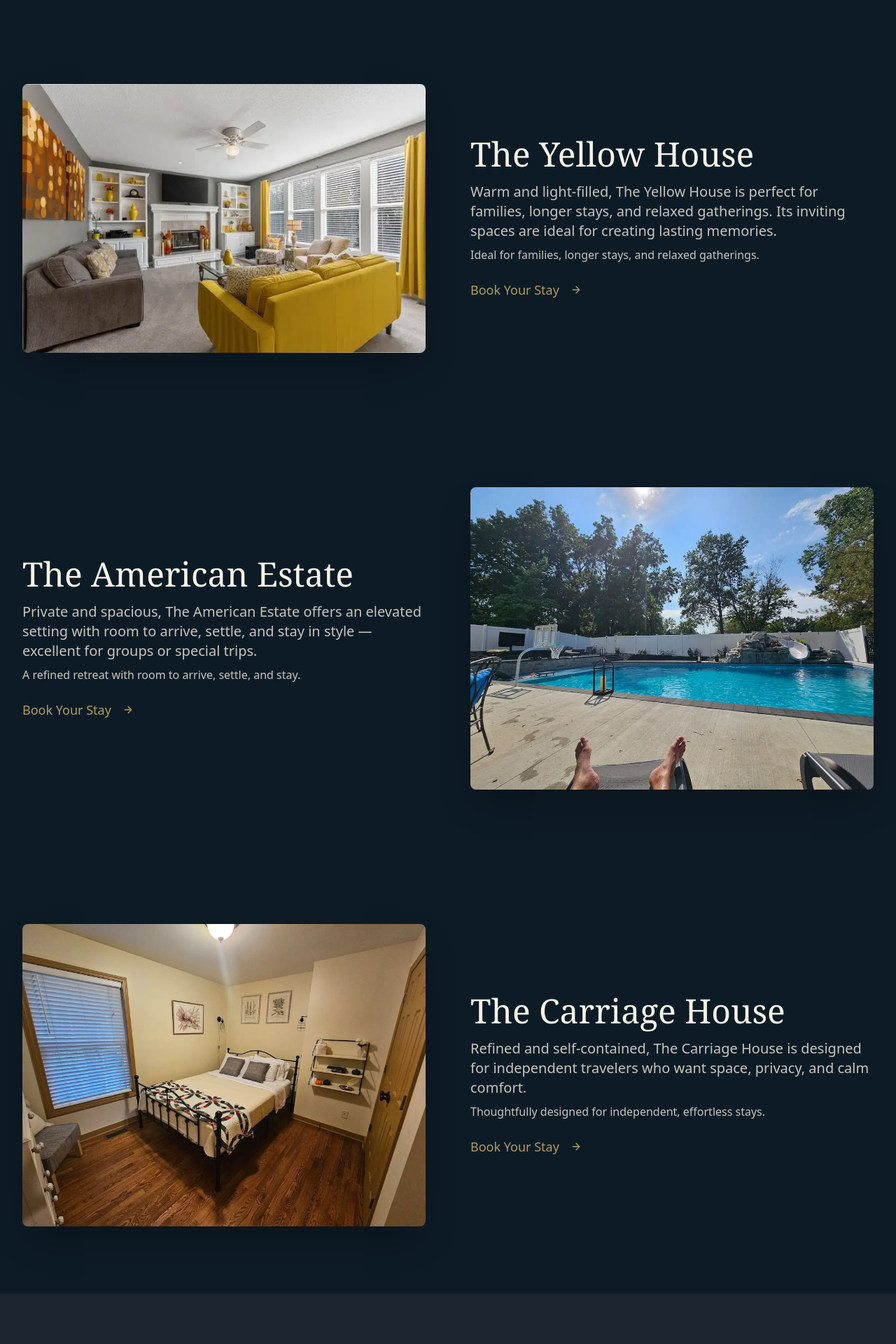
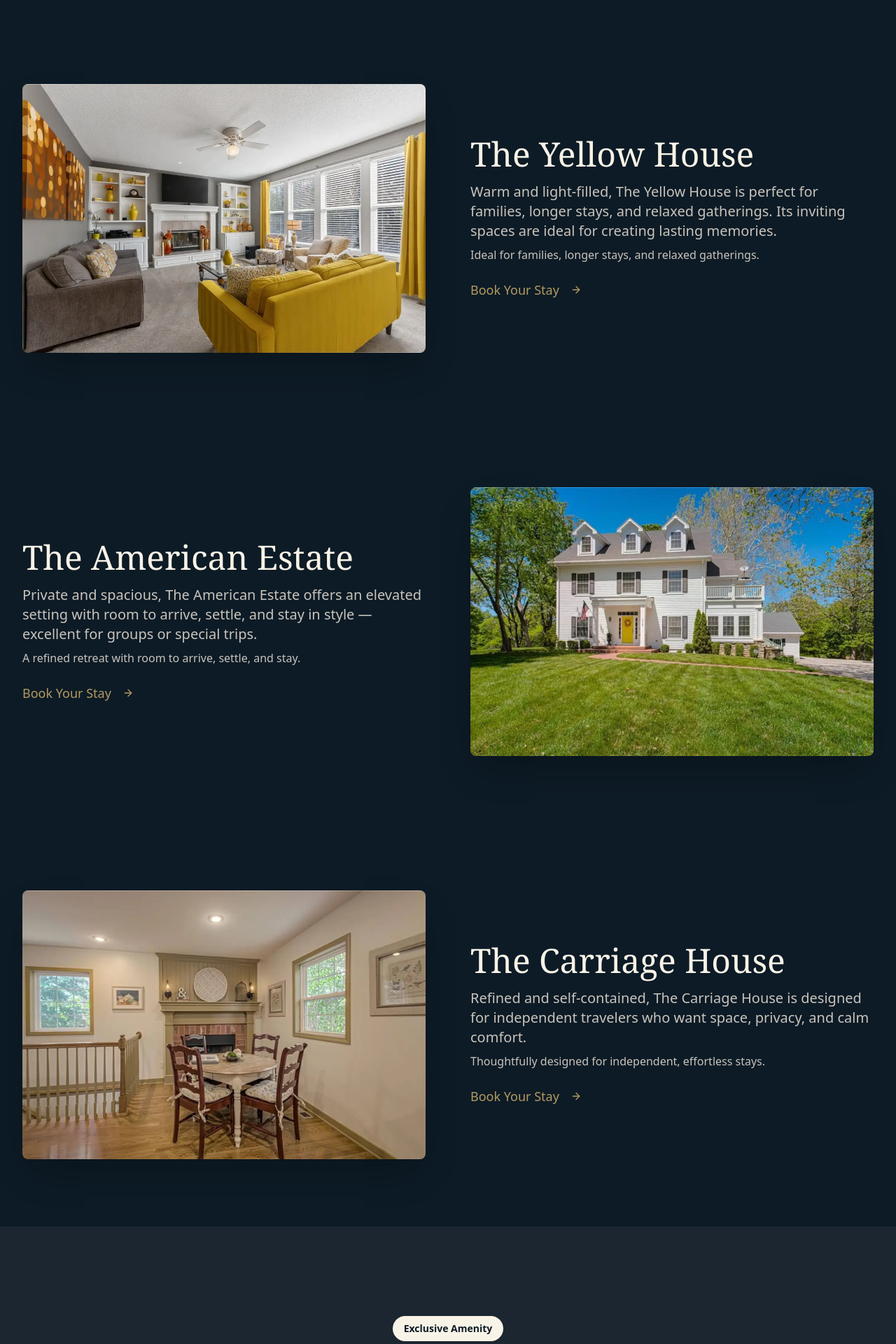
Before and after one commit to PankajKumar2310/Americon-collection, a Next.js app: page / in a window 1280 px wide. Shown: the part 1220-3140 px from the top of the page at 70% size. Built offline with nearby package versions, Linux system fonts and the light colour scheme.

Commit message:
Update images

```diff
--- a/components/FeaturedListings.tsx
+++ b/components/FeaturedListings.tsx
@@ -17,7 +17,7 @@ const FeaturedListings = () => {
       descriptor: translations.pages.home?.featuredListings?.yellowHouse?.descriptor || "Warm. Light-filled. Designed for shared moments.",
       supportingLine: translations.pages.home?.featuredListings?.yellowHouse?.supportingLine || "Ideal for families, longer stays, and relaxed gatherings.",
       ctaText: translations.pages.home?.featuredListings?.yellowHouse?.ctaText || "View residence",
-      imageUrl: "/images/yellowimages/bannerimage.jpg",
+      imageUrl: "/images/yellowimages/maiin.webp",
       linkTo: "/listings/yellow-house",
       cardClass: "yellow-house",
       animation: { rotateY: -6, duration: 1.1 },
@@ -28,7 +28,7 @@ const FeaturedListings = () => {
       descriptor: translations.pages.home?.featuredListings?.americanEstate?.descriptor || "Private. Spacious. Elevated in scale and setting.",
       supportingLine: translations.pages.home?.featuredListings?.americanEstate?.supportingLine || "A refined retreat with room to arrive, settle, and stay.",
       ctaText: translations.pages.home?.featuredListings?.americanEstate?.ctaText || "Explore the estate",
-      imageUrl: "/images/americonimages/175903-461844-pdoWwixIzOkYijW--MdrVbmA5m3uwT1LUsXGoYegxjb8-6932462b9f9c6.webp",
+      imageUrl: "/images/americonimages/americonmain.webp",
       linkTo: "/listings/american-estate",
       cardClass: "american-estate",
       animation: { rotateY: -4, duration: 1.4 },
@@ -39,7 +39,7 @@ const FeaturedListings = () => {
       descriptor: translations.pages.home?.featuredListings?.carriageHouse?.descriptor || "Refined. Self-contained. Calm by design.",
       supportingLine: translations.pages.home?.featuredListings?.carriageHouse?.supportingLine || "Thoughtfully designed for independent, effortless stays.",
       ctaText: translations.pages.home?.featuredListings?.carriageHouse?.ctaText || "Discover the carriage house",
-      imageUrl: "/images/carriageimages/175903-461812-----s9BMRTFQs1F5MopSI1G--GceoU6r--ajii-m--IjdLiE-69322a0070167.webp",
+      imageUrl: "/images/carriageimages/175903-461812-o04e-oIoJqOkpLUIlIzyPcHbHWMLWMYlANYSIHCH8pk-69322a0174d15.webp",
       linkTo: "/listings/carriage-house",
       cardClass: "carriage-house",
       animation: { rotateY: -3, duration: 0.9 },
--- a/components/GalleryFeaturedCard.tsx
+++ b/components/GalleryFeaturedCard.tsx
@@ -17,7 +17,7 @@ const FeaturedListings = () => {
       descriptor: translations.pages.home?.featuredListings?.yellowHouse?.descriptor || "Warm. Light-filled. Designed for shared moments.",
       supportingLine: translations.pages.home?.featuredListings?.yellowHouse?.supportingLine || "Ideal for families, longer stays, and relaxed gatherings.",
       ctaText: translations.pages.home?.featuredListings?.yellowHouse?.ctaText || "View residence",
-      imageUrl: "/images/yellowimages/bannerimage.jpg",
+      imageUrl: "/images/yellowimages/maiin.webp",
       linkTo: "/listings/yellow-house",
       cardClass: "yellow-house",
       animation: { rotateY: -6, duration: 1.1 },
@@ -28,7 +28,7 @@ const FeaturedListings = () => {
       descriptor: translations.pages.home?.featuredListings?.americanEstate?.descriptor || "Private. Spacious. Elevated in scale and setting.",
       supportingLine: translations.pages.home?.featuredListings?.americanEstate?.supportingLine || "A refined retreat with room to arrive, settle, and stay.",
       ctaText: translations.pages.home?.featuredListings?.americanEstate?.ctaText || "Explore the estate",
-      imageUrl: "/images/americonimages/175903-461844-pdoWwixIzOkYijW--MdrVbmA5m3uwT1LUsXGoYegxjb8-6932462b9f9c6.webp",
+      imageUrl: "/images/americonimages/americonmain.webp",
       linkTo: "/listings/american-estate",
       cardClass: "american-estate",
       animation: { rotateY: -4, duration: 1.4 },
@@ -39,7 +39,7 @@ const FeaturedListings = () => {
       descriptor: translations.pages.home?.featuredListings?.carriageHouse?.descriptor || "Refined. Self-contained. Calm by design.",
       supportingLine: translations.pages.home?.featuredListings?.carriageHouse?.supportingLine || "Thoughtfully designed for independent, effortless stays.",
       ctaText: translations.pages.home?.featuredListings?.carriageHouse?.ctaText || "Discover the carriage house",
-      imageUrl: "/images/carriageimages/175903-461812-----s9BMRTFQs1F5MopSI1G--GceoU6r--ajii-m--IjdLiE-69322a0070167.webp",
+      imageUrl: "/images/carriageimages/175903-461812-o04e-oIoJqOkpLUIlIzyPcHbHWMLWMYlANYSIHCH8pk-69322a0174d15.webp",
       linkTo: "/listings/carriage-house",
       cardClass: "carriage-house",
       animation: { rotateY: -3, duration: 0.9 },
--- a/components/WorldCupGateway.tsx
+++ b/components/WorldCupGateway.tsx
@@ -65,7 +65,7 @@ const WorldCupGateway = () => {
                   <Link to="/kcwc26">View Complete Match Schedule</Link>
                 </Button>
                 <Button asChild variant="outline" size="default" className="rounded-full px-6 py-3 text-sm font-sans uppercase tracking-widest">
-                  <Link to="/explore-kc-liberty">Plan Your KC Adventure</Link>
+                  <Link to="/contact">Plan Your KC Adventure</Link>
                 </Button>
               </div>
             </div>
--- a/screens/Transportation.tsx
+++ b/screens/Transportation.tsx
@@ -37,7 +37,7 @@ const Transportation = () => {
 
       <ExploreSection
         title={translations.pages.transportation?.airportAccess?.title || "Airport & Highway Access"}
-        imageUrl="https://images.unsplash.com/photo-1569154941061-e231b4725ef1?q=80&w=3270&auto=format&fit=crop"
+        imageUrl="/images/americonimages/airport.jpeg"
       >
         <p>
           {translations.pages.transportation?.airportAccess?.text || "Located just a 20-minute drive from Kansas City International Airport (MCI), arriving and departing is simple and stress-free. Our properties also provide immediate access to major highways, including I-35 and I-435, connecting you effortlessly to the entire metropolitan area."}
@@ -46,7 +46,7 @@ const Transportation = () => {
 
       <ExploreSection
         title={translations.pages.transportation?.cityNavigation?.title || "Navigating the City"}
-        imageUrl="https://images.unsplash.com/photo-1599577181262-a905a5854643?q=80&w=3270&auto=format&fit=crop"
+        imageUrl="/images/americonimages/navigate.jpg"
         reverse={true}
       >
         <p>
```
Also changed, not shown: public/images/americonimages/airport.jpeg (added), public/images/americonimages/navigate.jpg (added).
